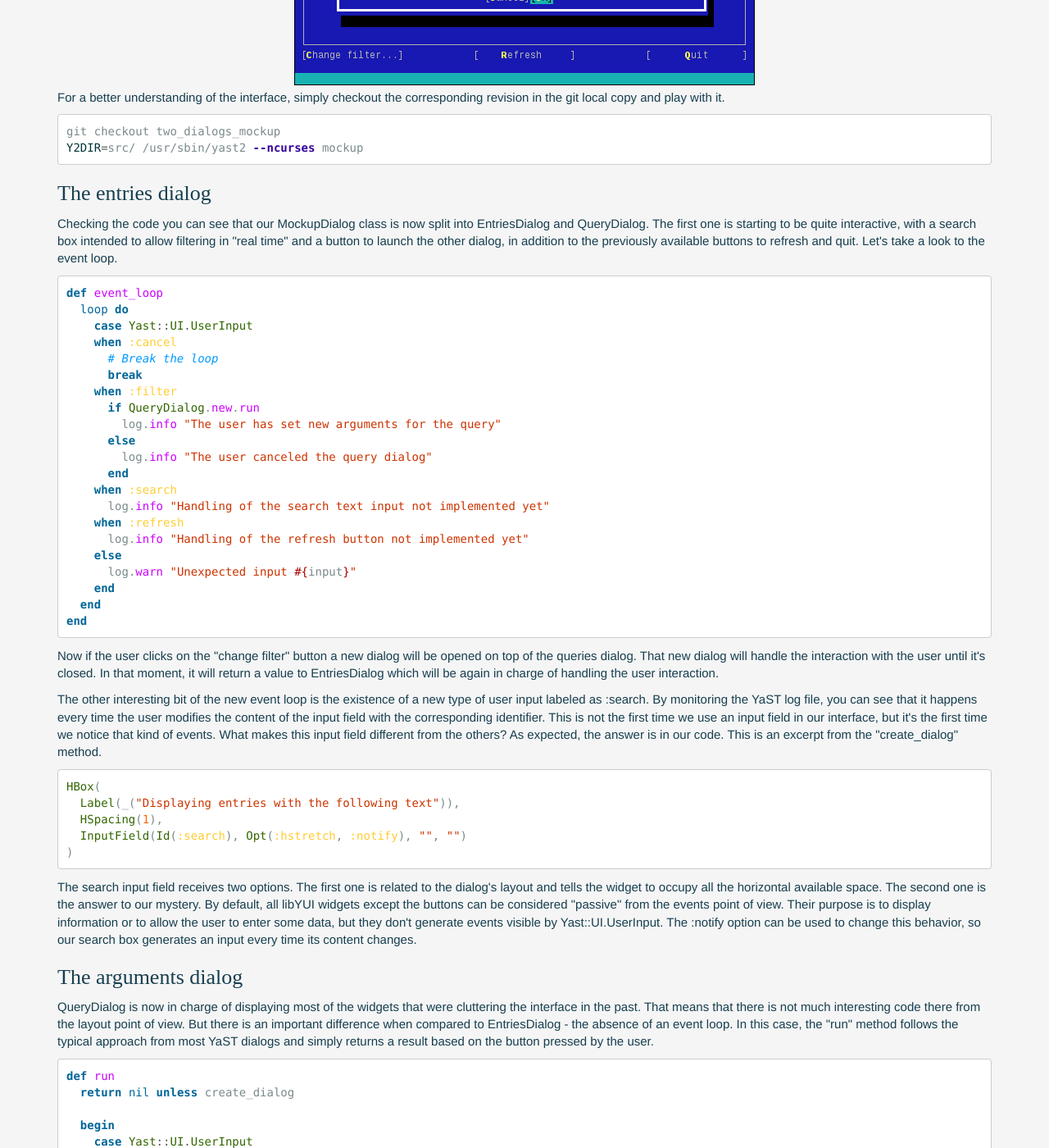
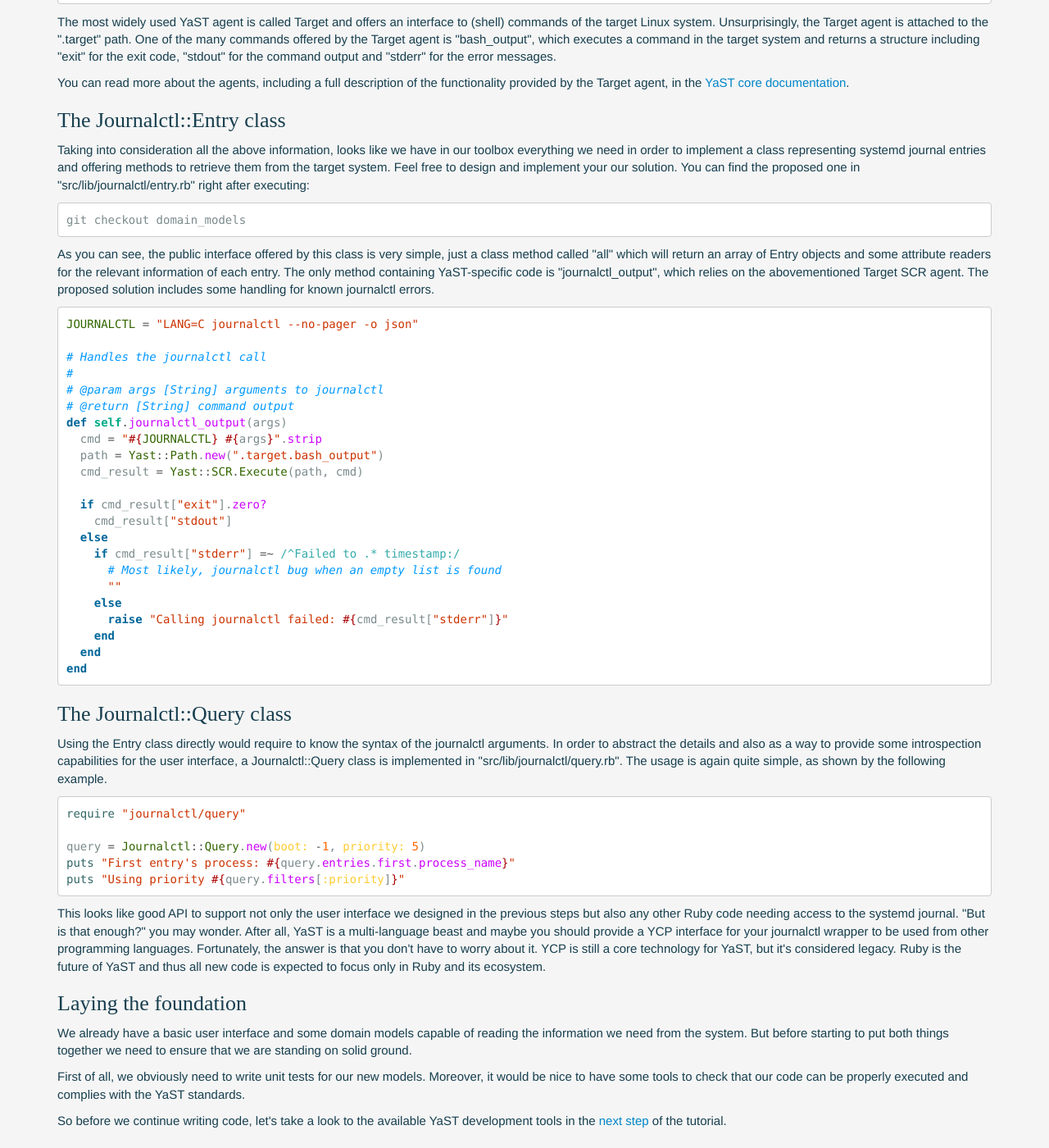
Before and after one commit to jyeray/yast-alternatives-tutorial, a Jekyll site: the page built from step3.html, in a window 1280 px wide and 1400 px high, scrolled down 670 px. Shown: the whole window at 82% size. Built offline with Jekyll 4.4.1, drawn with Linux system fonts in a browser that asks for light colours; some web fonts are replaced; some of the changed text lies outside the part shown.

Commit message:
The new step 3 is the old step 4

```diff
--- a/step3.html
+++ b/step3.html
@@ -2,126 +2,138 @@
 layout: default
 ---
 
-<h2>Combining several dialogs</h2>
+<h2>Communication with the underlying system</h2>
 
-<h3>Splitting the interface</h3>
+<h3>The available tools</h3>
 <p>
-Now that we have learned how precious the screen space is in YaST dialogs,
-the obvious next step is to split the widgets in 2 different dialogs. The
-solution proposed in this tutorial uses one dialog to display the log entries
--with some additional live filtering capabilities- and a second one containing
-all the controls that we need for fine-tuning the filters. A picture is
-worth a thousand words.
-</p>
-<img class="centered" src="assets/images/step3-ui.png">
-<p>
-For a better understanding of the interface, simply checkout the corresponding
-revision in the git local copy and play with it.
+Having completed the previous steps, we now have a clear view on how the
+interface will look like. The next logical step is to get some data to display
+there. The only way to access the systemd journal in a Linux system is the
+journalctl command. Fortunately journalctl is very flexible and supports many
+output formats, some of them very convenient for automatic processing. For
+example, this command will print to the standard output all the journal entries
+generated since the last system's startup in JSON format.
 </p>
 {% highlight bash %}
-git checkout two_dialogs_mockup
-Y2DIR=src/ /usr/sbin/yast2 --ncurses mockup
+journalctl --no-pager -o json -b 0
 {% endhighlight %}
-
-<h3>The entries dialog</h3>
 <p>
-Checking the code you can see that our MockupDialog class is now split into
-EntriesDialog and QueryDialog. The first one is starting to be quite
-interactive, with a search box intended to allow filtering in &quot;real
-time&quot; and a button to launch the other dialog, in addition to the
-previously available buttons to refresh and quit. Let's take a look to the
-event loop.
+As explained in the architecture description found in the
+<a href="http://yast.github.io/documentation.html">YaST documentation</a>, YaST
+offers a very convenient way to communicate with the underlying Linux system -
+the SCR component and its agents. Each agent takes care of a very concrete type
+of system resource and implements a common interface with just four operations:
+read, write, dir and execute. The SCR component uses YCP paths to identify the
+agent and the concrete action. A path is a YCP-specific data type designed to
+denote nodes from tree-like structures using labels and dots. For example,
+since the SCR agent parsing the file &quot;/etc/sysconfig/clock&quot; is
+attached to the path &quot;.sysconfig.clock&quot;, the following Ruby code can
+be used to read the value of the TIMEZONE parameter in that file.
 </p>
 {% highlight ruby %}
-def event_loop
-  loop do
-    case Yast::UI.UserInput
-    when :cancel
-      # Break the loop
-      break
-    when :filter
-      if QueryDialog.new.run
-        log.info "The user has set new arguments for the query"
-      else
-        log.info "The user canceled the query dialog"
-      end
-    when :search
-      log.info "Handling of the search text input not implemented yet"
-    when :refresh
-      log.info "Handling of the refresh button not implemented yet"
+path = Yast::Path.new(".sysconfig.clock.TIMEZONE")
+Yast::SCR.Read(path)
+{% endhighlight %}
+<p>
+The most widely used YaST agent is called Target and offers an
+interface to (shell) commands of the target Linux system. Unsurprisingly, the
+Target agent is attached to the ".target" path. One of the many commands
+offered by the Target agent is &quot;bash_output&quot;, which executes a
+command in the target system and returns a structure including &quot;exit&quot;
+for the exit code, &quot;stdout&quot; for the command output and
+&quot;stderr&quot; for the error messages.
+</p>
+<p>
+You can read more about the agents, including a full description of the
+functionality provided by the Target agent, in the
+<a href="http://www.rubydoc.info/github/yast/yast-core/">YaST core
+documentation</a>.
+</p>
+
+<h3>The Journalctl::Entry class</h3>
+<p>
+Taking into consideration all the above information, looks like we have in our
+toolbox everything we need in order to implement a class representing
+systemd journal entries and offering methods to retrieve them from the
+target system. Feel free to design and implement your our solution. You can
+find the proposed one in &quot;src/lib/journalctl/entry.rb&quot; right after
+executing:
+</p>
+{% highlight bash %}
+git checkout domain_models
+{% endhighlight %}
+<p>
+As you can see, the public interface offered by this class is very simple, just
+a class method called &quot;all&quot; which will return an array of Entry
+objects and some attribute readers for the relevant information of each entry.
+The only method containing YaST-specific code is &quot;journalctl_output&quot;,
+which relies on the abovementioned Target SCR agent. The proposed solution
+includes some handling for known journalctl errors.
+</p>
+{% highlight ruby %}
+JOURNALCTL = "LANG=C journalctl --no-pager -o json"
+
+# Handles the journalctl call
+#
+# @param args [String] arguments to journalctl
+# @return [String] command output
+def self.journalctl_output(args)
+  cmd = "#{JOURNALCTL} #{args}".strip
+  path = Yast::Path.new(".target.bash_output")
+  cmd_result = Yast::SCR.Execute(path, cmd)
+
+  if cmd_result["exit"].zero?
+    cmd_result["stdout"]
+  else
+    if cmd_result["stderr"] =~ /^Failed to .* timestamp:/
+      # Most likely, journalctl bug when an empty list is found
+      ""
     else
-      log.warn "Unexpected input #{input}"
+      raise "Calling journalctl failed: #{cmd_result["stderr"]}"
     end
   end
 end
 {% endhighlight %}
+
+<h3>The Journalctl::Query class</h3>
 <p>
-Now if the user clicks on the &quot;change filter&quot; button a new dialog will
-be opened on top of the queries dialog. That new dialog will handle the
-interaction with the user until it's closed. In that moment, it will return a
-value to EntriesDialog which will be again in charge of handling the user
-interaction.
+Using the Entry class directly would require to know the syntax of the
+journalctl arguments. In order to abstract the details and also as a way to
+provide some introspection capabilities for the user interface, a
+Journalctl::Query class is implemented in
+&quot;src/lib/journalctl/query.rb&quot;. The usage is again quite simple, as
+shown by the following example.
+</p>
+{% highlight ruby %}
+require "journalctl/query"
+
+query = Journalctl::Query.new(boot: -1, priority: 5)
+puts "First entry's process: #{query.entries.first.process_name}"
+puts "Using priority #{query.filters[:priority]}"
+{% endhighlight %}
+<p>
+This looks like good API to support not only the user interface we designed in
+the previous steps but also any other Ruby code needing access to the systemd
+journal. &quot;But is that enough?&quot; you may wonder. After all, YaST is a
+multi-language beast and maybe you should provide a YCP interface for your
+journalctl wrapper to be used from other programming languages. Fortunately,
+the answer is that you don't have to worry about it. YCP is still a core
+technology for YaST, but it's considered legacy. Ruby is the future of
+YaST and thus all new code is expected to focus only in Ruby and its ecosystem.
+</p>
+
+<h3>Laying the foundation</h3>
+<p>
+We already have a basic user interface and some domain models capable of reading
+the information we need from the system. But before starting to put both things
+together we need to ensure that we are standing on solid ground.
 </p>
 <p>
-The other interesting bit of the new event loop is the existence of a new type
-of user input labeled as :search. By monitoring the YaST log file, you can see
-that it happens every time the user modifies the content of the input field with
-the corresponding identifier. This is not the first time we use an input field
-in our interface, but it's the first time we notice that kind of events. What
-makes this input field different from the others? As expected, the answer is in
-our code. This is an excerpt from the &quot;create_dialog&quot; method.
+First of all, we obviously need to write unit tests for our new models.
+Moreover, it would be nice to have some tools to check that our code can be
+properly executed and complies with the YaST standards.
 </p>
-{% highlight ruby %}
-HBox(
-  Label(_("Displaying entries with the following text")),
-  HSpacing(1),
-  InputField(Id(:search), Opt(:hstretch, :notify), "", "")
-)
-{% endhighlight %}
 <p>
-The search input field receives two options. The first one is related to the
-dialog's layout and tells the widget to occupy all the horizontal available
-space. The second one is the answer to our mystery. By default, all libYUI
-widgets except the buttons can be considered &quot;passive&quot; from the events
-point of view. Their purpose is to display information or to allow the user to
-enter some data, but they don't generate events visible by Yast::UI.UserInput.
-The :notify option can be used to change this behavior, so our search box
-generates an input every time its content changes.
+So before we continue writing code, let's take a look to the available YaST
+development tools in the <a href="step5.html">next step</a> of the tutorial.
 </p>
-
-<h3>The arguments dialog</h3>
-<p>
-QueryDialog is now in charge of displaying most of the widgets that were
-cluttering the interface in the past. That means that there is not much
-interesting code there from the layout point of view. But there is an important
-difference when compared to EntriesDialog - the absence of an event loop. In
-this case, the &quot;run&quot; method follows the typical approach from most
-YaST dialogs and simply returns a result based on the button pressed by the
-user.
-</p>
-{% highlight ruby %}
-def run
-  return nil unless create_dialog
-
-  begin
-    case Yast::UI.UserInput
-    when :cancel
-      false
-    when :ok
-      true
-    else
-      raise "Unexpected input #{input}"
-    end
-  ensure
-    Yast::UI.CloseDialog
-  end
-end
-{% endhighlight %}
-
-<h3>Ready to go</h3>
-<p>
-We are finally happy enough with the mockup, it exposes all the functionality we
-originally wanted to have in a way that works in restrictive ncurses
-environments. It's time to implement some real functionality, so let's grab a
-coffee and prepare for the <a href="step4.html">the fourth step</a>.
-</p>
```
